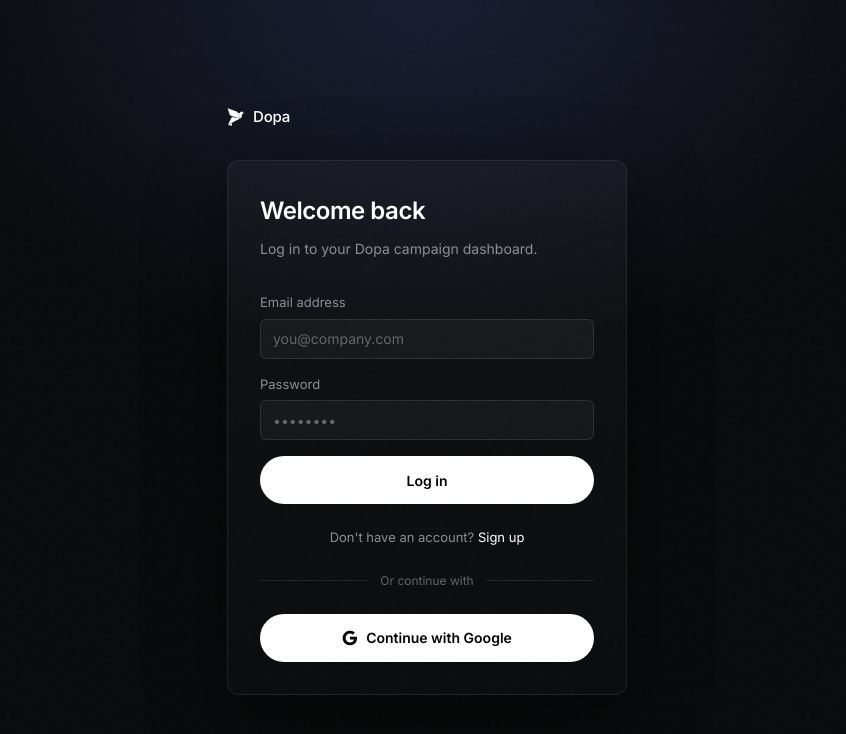
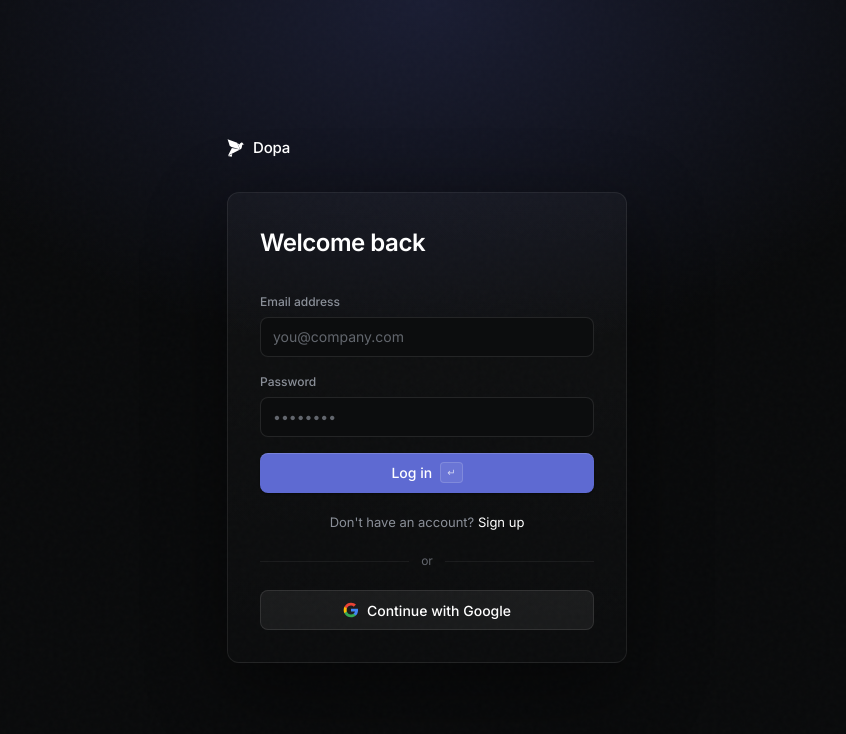
Before and after one commit to vachanbhogi/dopa-app, a Next.js app: page /login in a window 1280 px wide. Shown: the top 734 px of the page, without its empty margins (213-1059 px from the left). Built offline with nearby package versions, Linux system fonts and the light colour scheme; no server answers.

Commit message:
feat: revamp auth

```diff
--- a/app/auth/actions.ts
+++ b/app/auth/actions.ts
@@ -35,7 +35,6 @@
 export async function signup(formData: FormData) {
   const email = String(formData.get("email") ?? "");
   const password = String(formData.get("password") ?? "");
-  const fullName = String(formData.get("fullName") ?? "").trim();
 
   const supabase = createClient(await cookies());
   const origin = await getOrigin();
@@ -43,9 +42,6 @@
     email,
     password,
     options: {
-      data: {
-        full_name: fullName,
-      },
       emailRedirectTo: `${origin}/dashboard`,
     },
   });
--- a/app/login/page.tsx
+++ b/app/login/page.tsx
@@ -10,10 +10,7 @@
   const params = await searchParams;
 
   return (
-    <AuthShell
-      title="Welcome back"
-      subtitle="Log in to your Dopa campaign dashboard."
-    >
+    <AuthShell title="Welcome back">
       <AuthForm
         mode="login"
         action={login}
--- a/components/auth/AuthForm.tsx
+++ b/components/auth/AuthForm.tsx
@@ -9,6 +9,15 @@
   message?: string;
 };
 
+const inputClass =
+  "h-10 w-full rounded-lg border border-white/10 bg-[#0c0d0e] px-3 text-[14px] text-white outline-none transition-[border-color,box-shadow] duration-150 placeholder:text-tertiary hover:border-white/15 focus:border-brand focus:ring-1 focus:ring-brand/40";
+
+const primaryButtonClass =
+  "flex h-10 w-full items-center justify-center gap-2 rounded-lg bg-brand text-[14px] font-medium text-white shadow-[0_1px_2px_rgba(0,0,0,0.4),inset_0_1px_0_rgba(255,255,255,0.16)] transition-all hover:opacity-90 active:scale-[0.99]";
+
+const googleButtonClass =
+  "flex h-10 w-full items-center justify-center gap-2 rounded-lg border border-white/10 bg-white/6 text-[14px] font-medium text-white transition-all hover:bg-white/10 active:scale-[0.99]";
+
 export function AuthForm({
   mode,
   action,
@@ -19,14 +28,14 @@
   const isLogin = mode === "login";
 
   return (
-    <div className="space-y-6">
+    <div className="space-y-5">
       {error ? (
-        <p className="rounded-md border border-red-500/20 bg-red-500/10 px-3 py-2 text-[13px] text-red-300">
+        <p className="rounded-lg border border-red-500/20 bg-red-500/10 px-3 py-2 text-[13px] text-red-300">
           {error}
         </p>
       ) : null}
       {message ? (
-        <p className="rounded-md border border-emerald-500/20 bg-emerald-500/10 px-3 py-2 text-[13px] text-emerald-300">
+        <p className="rounded-lg border border-emerald-500/20 bg-emerald-500/10 px-3 py-2 text-[13px] text-emerald-300">
           {message}
         </p>
       ) : null}
@@ -35,24 +44,8 @@
         {redirectTo ? (
           <input type="hidden" name="redirectTo" value={redirectTo} />
         ) : null}
-        {!isLogin ? (
-          <div>
-            <label htmlFor="fullName" className="mb-1.5 block text-[13px] text-secondary">
-              Full name
-            </label>
-            <input
-              id="fullName"
-              name="fullName"
-              type="text"
-              autoComplete="name"
-              required
-              className="h-10 w-full rounded-md border border-white/10 bg-white/4 px-3 text-[14px] text-white outline-none transition-colors placeholder:text-tertiary focus:border-brand/50"
-              placeholder="Manu Arora"
-            />
-          </div>
-        ) : null}
         <div>
-          <label htmlFor="email" className="mb-1.5 block text-[13px] text-secondary">
+          <label htmlFor="email" className="mb-1.5 block text-[12px] font-medium text-secondary">
             Email address
           </label>
           <input
@@ -61,12 +54,12 @@
             type="email"
             autoComplete="email"
             required
-            className="h-10 w-full rounded-md border border-white/10 bg-white/4 px-3 text-[14px] text-white outline-none transition-colors placeholder:text-tertiary focus:border-brand/50"
+            className={inputClass}
             placeholder="you@company.com"
           />
         </div>
         <div>
-          <label htmlFor="password" className="mb-1.5 block text-[13px] text-secondary">
+          <label htmlFor="password" className="mb-1.5 block text-[12px] font-medium text-secondary">
             Password
           </label>
           <input
@@ -76,15 +69,15 @@
             autoComplete={isLogin ? "current-password" : "new-password"}
             required
             minLength={6}
-            className="h-10 w-full rounded-md border border-white/10 bg-white/4 px-3 text-[14px] text-white outline-none transition-colors placeholder:text-tertiary focus:border-brand/50"
+            className={inputClass}
             placeholder="••••••••"
           />
         </div>
-        <button
-          type="submit"
-          className="flex h-12 w-full items-center justify-center rounded-full bg-white text-[14px] font-semibold text-black transition-transform duration-150 ease-out hover:opacity-90 active:scale-[0.98]"
-        >
+        <button type="submit" className={primaryButtonClass}>
           {isLogin ? "Log in" : "Sign up"}
+          <kbd className="hidden rounded border border-white/15 bg-white/8 px-1.5 py-0.5 text-[10px] font-mono text-white/70 sm:inline">
+            ↵
+          </kbd>
         </button>
       </form>
 
@@ -92,14 +85,14 @@
         {isLogin ? (
           <>
             Don&apos;t have an account?{" "}
-            <Link href="/?modal=signup" className="text-white hover:underline">
+            <Link href="/?modal=signup" className="text-white transition-opacity hover:opacity-80">
               Sign up
             </Link>
           </>
         ) : (
           <>
             Already have an account?{" "}
-            <Link href="/?modal=login" className="text-white hover:underline">
+            <Link href="/?modal=login" className="text-white transition-opacity hover:opacity-80">
               Sign in
             </Link>
           </>
@@ -107,37 +100,32 @@
       </p>
 
       <div className="flex items-center gap-3 text-[12px] text-tertiary">
-        <div className="h-px flex-1 bg-white/10" />
-        <span className="whitespace-nowrap">Or continue with</span>
-        <div className="h-px flex-1 bg-white/10" />
+        <div className="h-px flex-1 bg-white/6" />
+        <span className="whitespace-nowrap">or</span>
+        <div className="h-px flex-1 bg-white/6" />
       </div>
 
       <form action={signInWithGoogleFromForm}>
         {redirectTo ? (
           <input type="hidden" name="redirectTo" value={redirectTo} />
         ) : null}
-        <button
-          type="submit"
-          className="flex h-12 w-full items-center justify-center gap-2 rounded-full bg-white text-[14px] font-semibold text-black transition-transform duration-150 ease-out hover:opacity-90 active:scale-[0.98]"
-        >
+        <button type="submit" className={googleButtonClass}>
           <GoogleIcon />
           Continue with Google
         </button>
       </form>
 
       {!isLogin ? (
-        <p className="text-center text-[12px] leading-5 text-secondary">
-          By clicking on sign up, you agree to our{" "}
-          <a href="#terms" className="text-white underline underline-offset-2 decoration-white/40">
-            Terms of Service
+        <p className="text-center text-[11px] leading-4 text-tertiary">
+          By signing up, you agree to our{" "}
+          <a href="#terms" className="text-secondary underline underline-offset-2 decoration-white/30">
+            Terms
           </a>{" "}
           and{" "}
-          <a
-            href="#privacy"
-            className="text-white underline underline-offset-2 decoration-white/40"
-          >
+          <a href="#privacy" className="text-secondary underline underline-offset-2 decoration-white/30">
             Privacy Policy
           </a>
+          .
         </p>
       ) : null}
     </div>
@@ -148,19 +136,19 @@
   return (
     <svg className="h-4 w-4" viewBox="0 0 24 24" aria-hidden>
       <path
-        fill="currentColor"
+        fill="#4285F4"
         d="M22.56 12.25c0-.78-.07-1.53-.2-2.25H12v4.26h5.92c-.26 1.37-1.04 2.53-2.21 3.31v2.77h3.57c2.08-1.92 3.28-4.74 3.28-8.09z"
       />
       <path
-        fill="currentColor"
+        fill="#34A853"
         d="M12 23c2.97 0 5.46-.98 7.28-2.66l-3.57-2.77c-.98.66-2.23 1.06-3.71 1.06-2.86 0-5.29-1.93-6.16-4.53H2.18v2.84C3.99 20.53 7.7 23 12 23z"
       />
       <path
-        fill="currentColor"
+        fill="#FBBC05"
         d="M5.84 14.09c-.22-.66-.35-1.36-.35-2.09s.13-1.43.35-2.09V7.07H2.18C1.43 8.55 1 10.22 1 12s.43 3.45 1.18 4.93l2.85-2.22.81-.62z"
       />
       <path
-        fill="currentColor"
+        fill="#EA4335"
         d="M12 5.38c1.62 0 3.06.56 4.21 1.64l3.15-3.15C17.45 2.09 14.97 1 12 1 7.7 1 3.99 3.47 2.18 7.07l3.66 2.84c.87-2.6 3.3-4.53 6.16-4.53z"
       />
     </svg>
--- a/components/auth/AuthModal.tsx
+++ b/components/auth/AuthModal.tsx
@@ -13,11 +13,9 @@
 const copy = {
   login: {
     title: "Welcome back",
-    subtitle: "Log in to your Dopa campaign dashboard.",
   },
   signup: {
-    title: "Sign up for an account",
-    subtitle: undefined,
+    title: "Create your account",
   },
 };
 
@@ -27,35 +25,49 @@
   error,
   message,
 }: AuthModalProps) {
-  const { title, subtitle } = copy[mode];
+  const { title } = copy[mode];
 
   return (
     <div
-      className="fixed inset-0 z-120 flex items-center justify-center bg-black/80 p-5 backdrop-blur-md"
+      className="fixed inset-0 z-120 flex items-center justify-center bg-black/75 p-5 backdrop-blur-sm"
       role="dialog"
       aria-modal="true"
     >
       <div className="relative w-full max-w-105 animate-fade-up">
-        <Link
-          href="/"
-          aria-label="Close"
-          className="absolute -right-3 -top-3 flex h-8 w-8 items-center justify-center rounded-full bg-white/10 text-[14px] text-white/70 transition-colors hover:bg-white/20 hover:text-white"
-        >
-          ✕
-        </Link>
+        <div
+          className="pointer-events-none absolute inset-x-0 -top-20 h-40 bg-[radial-gradient(ellipse_at_50%_0%,rgba(88,92,140,0.08),transparent_75%)]"
+          aria-hidden
+        />
 
-        <div className="rounded-2xl border border-white/8 bg-[#0f1011] p-8 shadow-2xl shadow-black/60">
+        <div className="relative overflow-hidden rounded-xl border border-white/8 bg-[#0f1011] shadow-[0_24px_80px_rgba(0,0,0,0.55)]">
+          <div className="flex items-center justify-between border-b border-white/6 px-5 py-3.5 sm:px-6">
             <div className="flex items-center gap-2 text-white">
               <DopaMark className="h-4.5 w-4.5" />
               <span className="text-[15px] font-[510] tracking-[-0.01em]">Dopa</span>
             </div>
+            <Link
+              href="/"
+              aria-label="Close"
+              className="flex h-7 w-7 items-center justify-center rounded-md text-[13px] text-tertiary transition-colors hover:bg-white/6 hover:text-white"
+            >
+              <svg
+                className="h-3.5 w-3.5"
+                viewBox="0 0 16 16"
+                fill="none"
+                stroke="currentColor"
+                strokeWidth="1.5"
+                strokeLinecap="round"
+                aria-hidden
+              >
+                <path d="M4 4l8 8M12 4l-8 8" />
+              </svg>
+            </Link>
+          </div>
 
-          <h1 className="mt-6 text-[24px] font-semibold tracking-[-0.02em] text-white">
+          <div className="px-5 pt-6 pb-5 sm:px-6 sm:pt-7 sm:pb-6">
+            <h1 className="text-[22px] font-semibold tracking-[-0.02em] text-white sm:text-[24px]">
               {title}
             </h1>
-          {subtitle ? (
-            <p className="mt-2 text-[14px] leading-6 text-secondary">{subtitle}</p>
-          ) : null}
 
             <div className="mt-6">
               <AuthForm
@@ -69,5 +81,6 @@
           </div>
         </div>
       </div>
+    </div>
   );
 }
```
Lines whose indentation alone changed are shown as unchanged.
